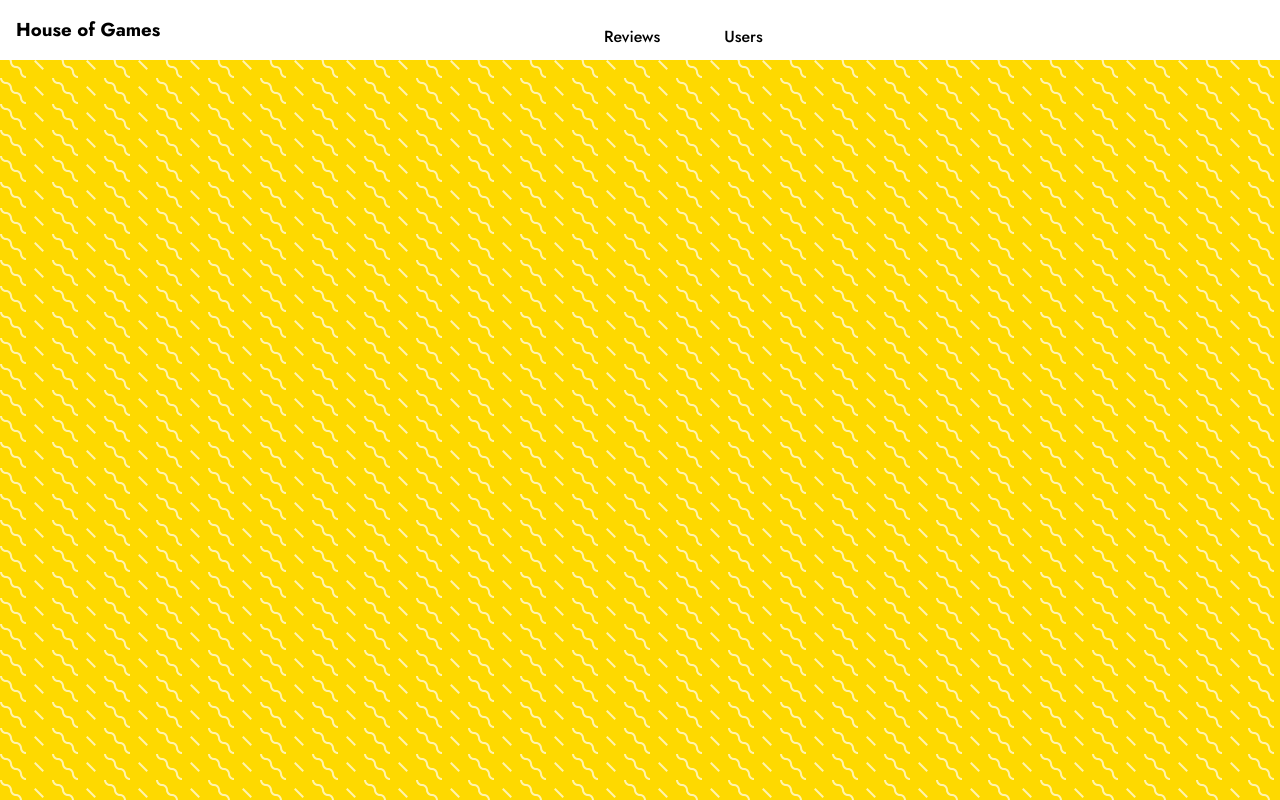
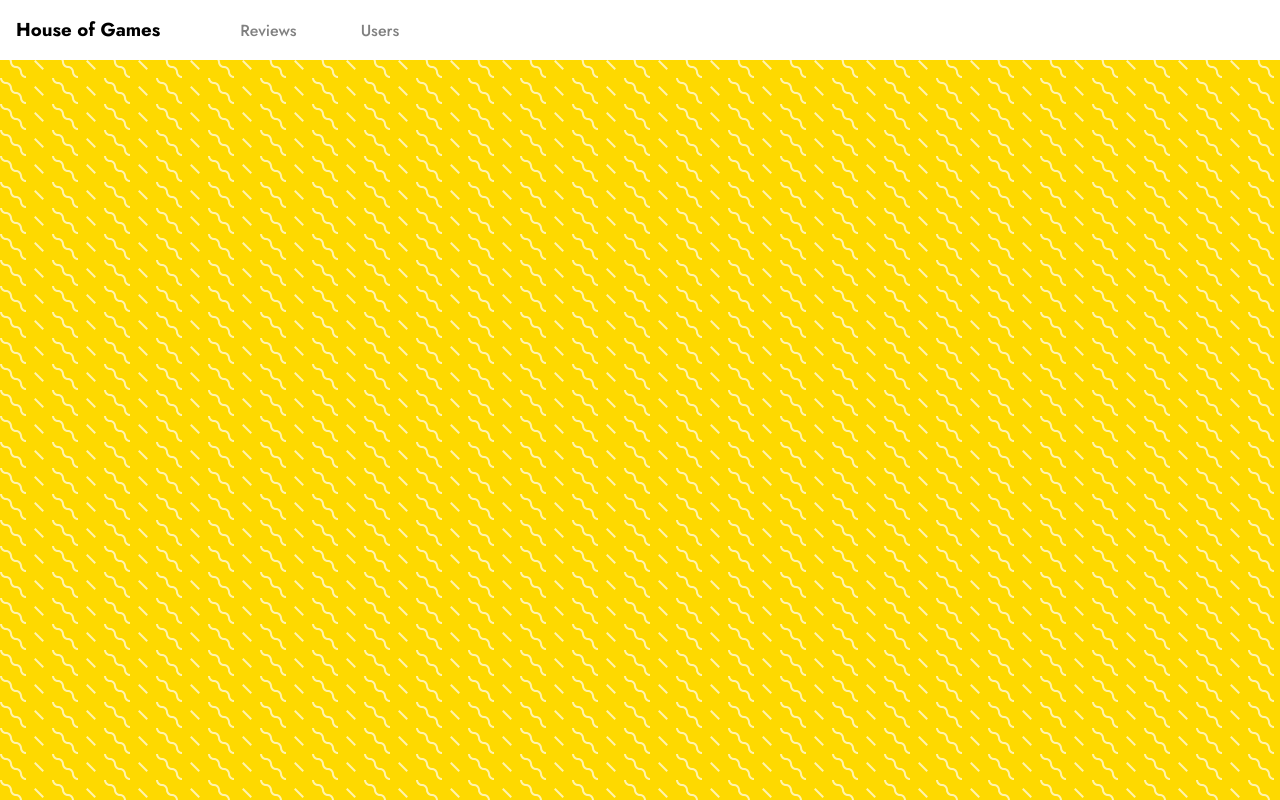
Before and after one commit to PeterM24/Front-End-Project, a React (Create React App) app: page / in a window 1280 px wide. Built offline with nearby package versions, Linux system fonts and the light colour scheme.

Commit message:
Styling changes to Navbar links

```diff
--- a/src/styles/Navbar.css
+++ b/src/styles/Navbar.css
@@ -14,7 +14,6 @@
 header {
   display: flex;
   align-items: center;
-  justify-content: space-between;
   height: 60px;
   padding: 0 1rem;
   background-color: white;
@@ -22,10 +21,13 @@ header {
   margin-bottom: 30px;
 }
 
+nav {
+  margin-left: 3rem;
+}
+
 nav a {
   margin: 0 1rem;
-  margin-top: -10px;
-  color: black;
+  color: grey;
   text-decoration: none;
 }
 
@@ -34,7 +36,7 @@ nav a:hover {
 }
 
 header .nav-btn {
-  padding-top: 5px;
+  margin-top: -7px;
   cursor: pointer;
   background: transparent;
   border: none;
```
